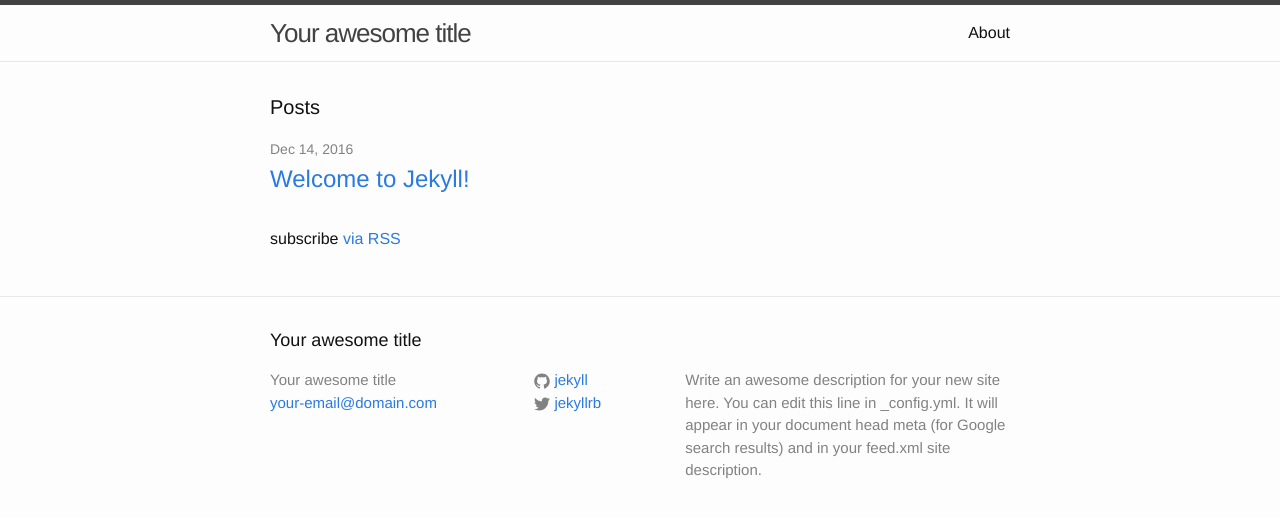
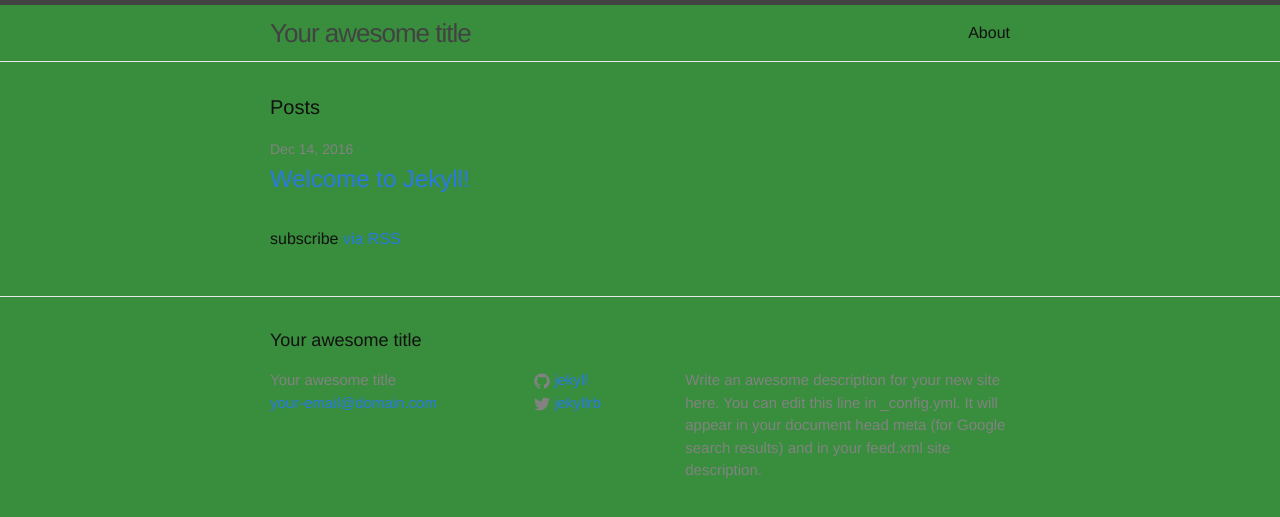
Before and after one commit to juanblas09/eeso521, a Jekyll site: the page built from index.html, in a window 1280 px wide. Shown: the top 517 px of the page. Built offline with Jekyll 4.4.1, drawn with Linux system fonts in a browser that asks for light colours.

Commit message:
Update main.scss

```diff
--- a/css/main.scss
+++ b/css/main.scss
@@ -15,7 +15,7 @@ $base-line-height: 1.5;
 $spacing-unit:     30px;
 
 $text-color:       #111;
-$background-color: #fdfdfd;
+$background-color: #388E3C;
 $brand-color:      #2a7ae2;
 
 $grey-color:       #828282;
```
